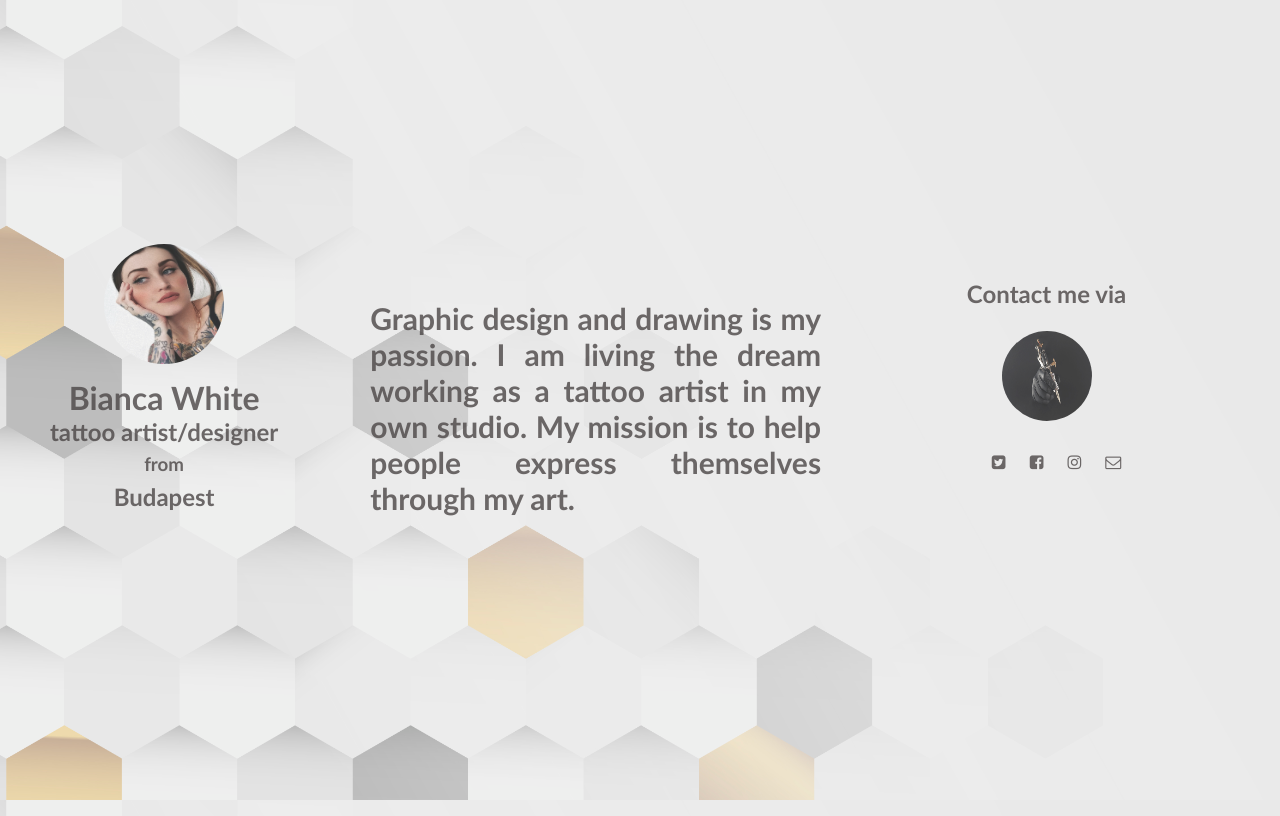
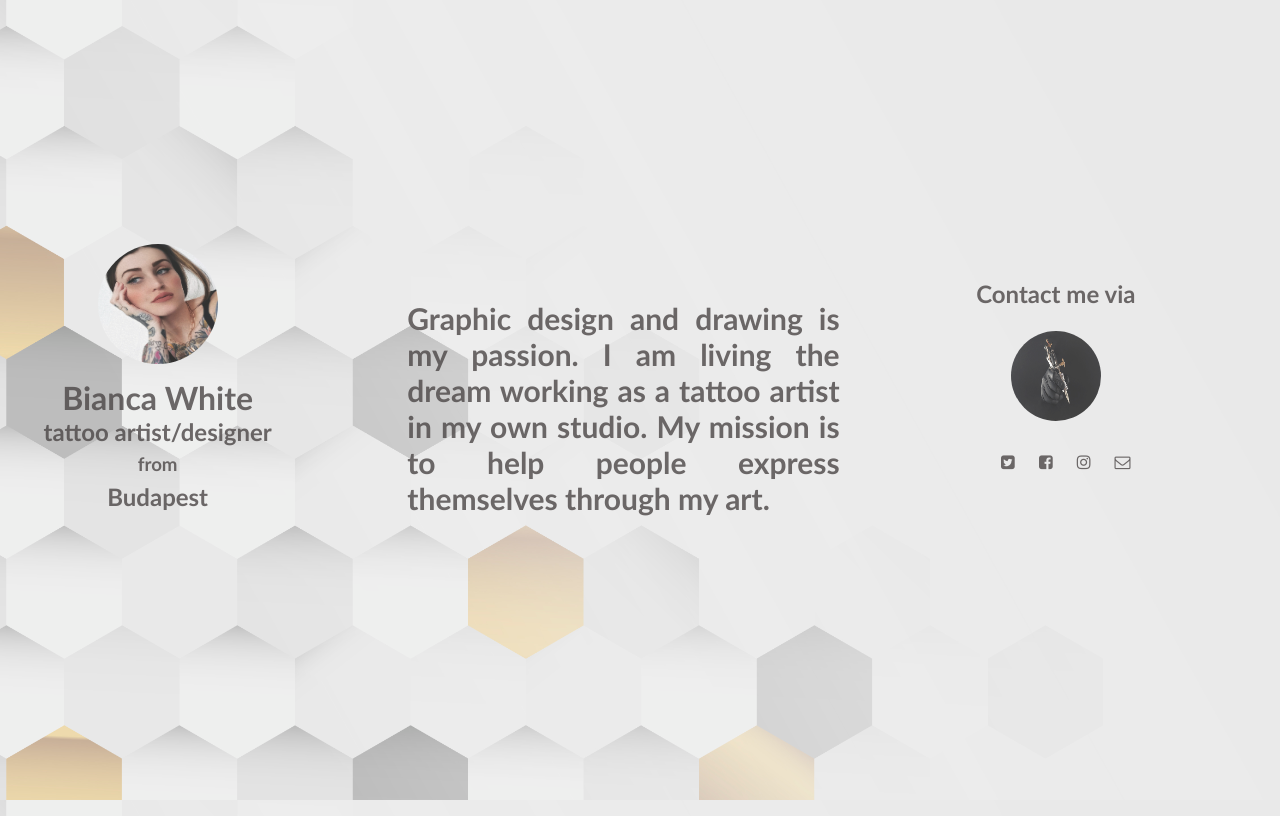
Before and after one commit to zkriszta/aboutme, a plain HTML site: page index.html in a window 1280 px wide. Drawn offline with Linux system fonts and the light colour scheme.

Commit message:
add style.css

```diff
--- a/style.css
+++ b/style.css
@@ -78,7 +78,7 @@ body {
     line-height: 1.5;
     line-height: 180%;
     font-family: 'Gill Sans', 'Gill Sans MT', Calibri, 'Trebuchet MS', sans-serif;
-    margin-left: 50px;;
+    margin-left: 100px;;
 }
 
 #Twitter, #Facebook, #Instagram, #Gmail {
```
